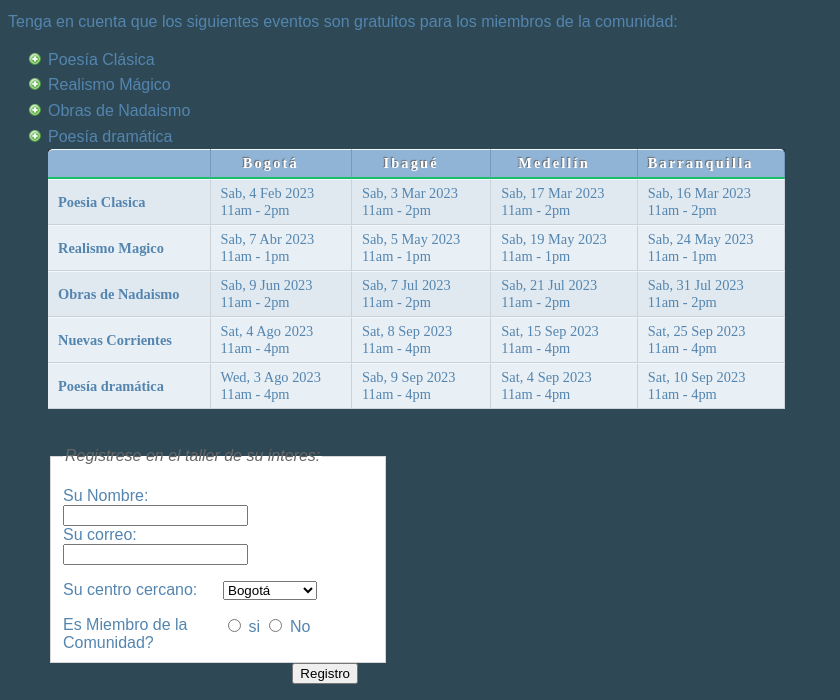
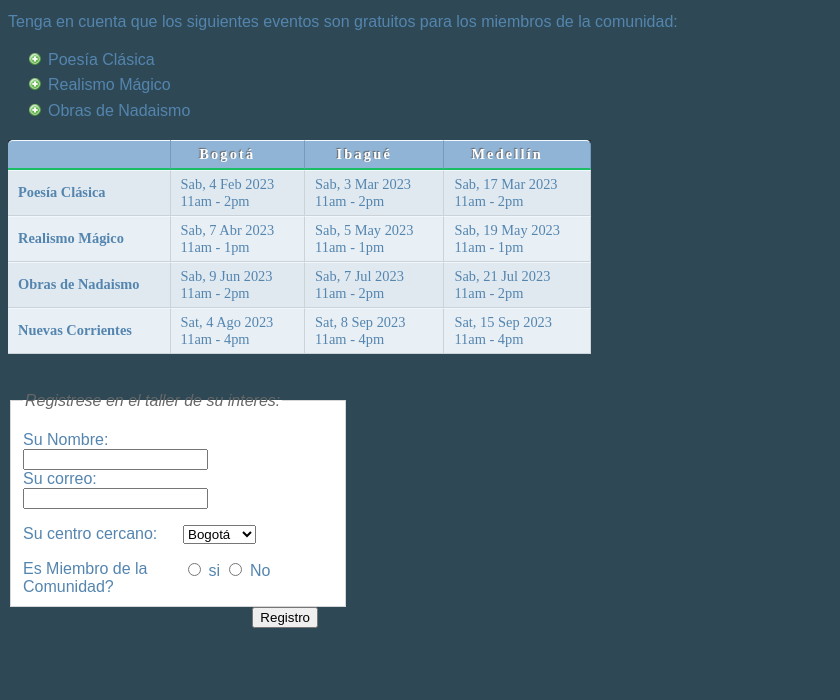
Before and after one commit to diego19972516/Proyecto1.github.io, a plain HTML site: page Personalizado1.html in a window 1280 px wide. Shown: the part 101-801 px from the top of the page, without its empty margins (0-840 px from the left). Drawn offline with Linux system fonts and the light colour scheme.

Commit message:
actualizacion

```diff
--- a/Personalizado1.html
+++ b/Personalizado1.html
@@ -2,15 +2,13 @@
 <html lang="es">
 
     <head>
+        <meta charset="UTF-8">
         <meta name="viewport" content="width=device-width, initial-scale=1.0">
-        <meta charset="UTF-8">
-        <title>Personalizado1</title>
+        <title>Personalizacion 1</title>
         <link rel="stylesheet" href=".\css\stylespersonalizado1.css" />
     </head>
 
     <body>
-
-
         <h1>Talleres de Poesía</h1>
         <p>Llevamos a cabo una serie de talleres y simposios de poesía durante
             todo el año.</p>
@@ -20,54 +18,41 @@
             <li>Poesía Clásica</li>
             <li>Realismo Mágico</1i>
             <li>Obras de Nadaismo</li>
-            <li>Poesía dramática</li>
+        </ul>
         <table>
             <tr class="head">
                 <th></th>
                 <th>Bogotá</th>
                 <th> Ibagué</th>
                 <th>Medellín</th>
-                <th>Barranquilla</th>
                 </tと>
             <tr>
-                <th>Poesia Clasica</th>
+                <th>Poesía Clásica</th>
                 <td> Sab, 4 Feb 2023<br />11am - 2pm</td>
                 <td> Sab, 3 Mar 2023<br />11am - 2pm</td>
                 <td>Sab, 17 Mar 2023<br />11am - 2pm</td>
-                <td>Sab, 16 Mar 2023<br />11am - 2pm</td>
             </tr>
             <tr class="even">
-                <th>Realismo Magico</th>
+                <th>Realismo Mágico</th>
                 <td>Sab, 7 Abr 2023<br />11am - 1pm</td>
                 <td> Sab, 5 May 2023<br />11am - 1pm</td>
                 <td> Sab, 19 May 2023<br />11am - 1pm</td>
-                <td> Sab, 24 May 2023<br />11am - 1pm</td>
             </tr>
             <tr>
                 <th>Obras de Nadaismo</th>
                 <td> Sab, 9 Jun 2023<br />11am - 2pm</td>
                 <td> Sab, 7 Jul 2023<br />11am - 2pm</td>
                 <td>Sab, 21 Jul 2023<br />11am - 2pm</td>
-                <td>Sab, 31 Jul 2023<br />11am - 2pm</td>
             </tr>
             <tr class="even">
                 <th>Nuevas Corrientes</th>
                 <td> Sat, 4 Ago 2023<br />11am - 4pm</td>
                 <td> Sat, 8 Sep 2023<br />11am - 4pm</td>
                 <td>Sat, 15 Sep 2023<br />11am - 4pm</td>
-                <td>Sat, 25 Sep 2023<br />11am - 4pm</td>
             </tr>
-            <tr class="even">
-                <th>Poesía dramática</th>
-                <td> Wed, 3 Ago 2023<br />11am - 4pm</td>
-                <td> Sab, 9 Sep 2023<br />11am - 4pm</td>
-                <td>Sat, 4 Sep 2023<br />11am - 4pm</td>
-                <td>Sat, 10 Sep 2023<br />11am - 4pm</td>
-            </tr>
-
         </table>
         <br>
-        <form action="Personalizado2.html" method="get">
+        <form action="actividad 02.html" method="get">
             <fieldset>
                 <legend>Registrese en el taller de su interes:</legend>
                 <p><label class="title" for="name">Su Nombre:</label>
@@ -80,7 +65,6 @@
                         <option value="bo">Bogotá</option>
                         <option value="ib">Ibagué</option>
                         <option value="me">Medellín</option>
-                        <option value="me">Barranquilla</option>
                     </select>
                 </p>
                 <span class="title">Es Miembro de la Comunidad?</span>
```
